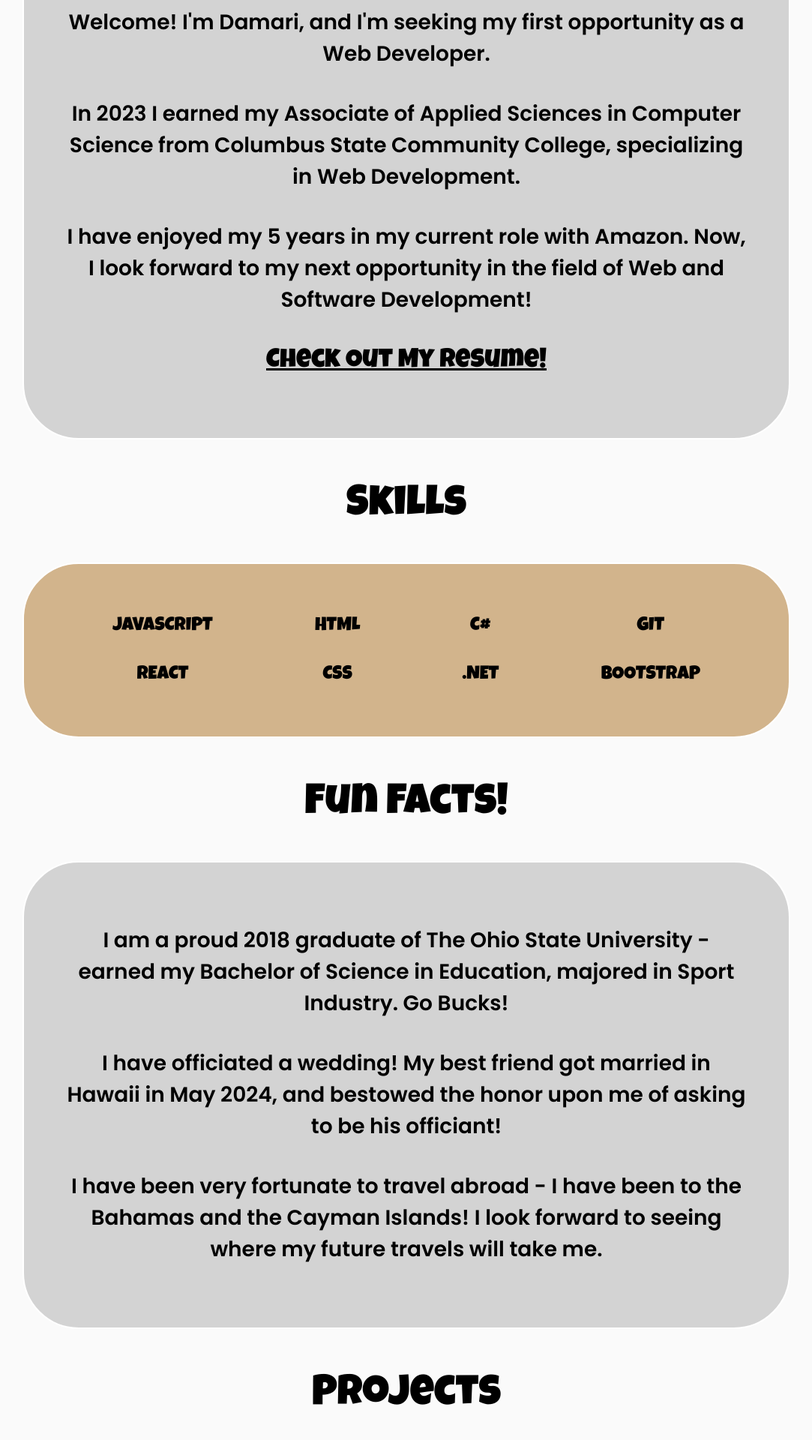
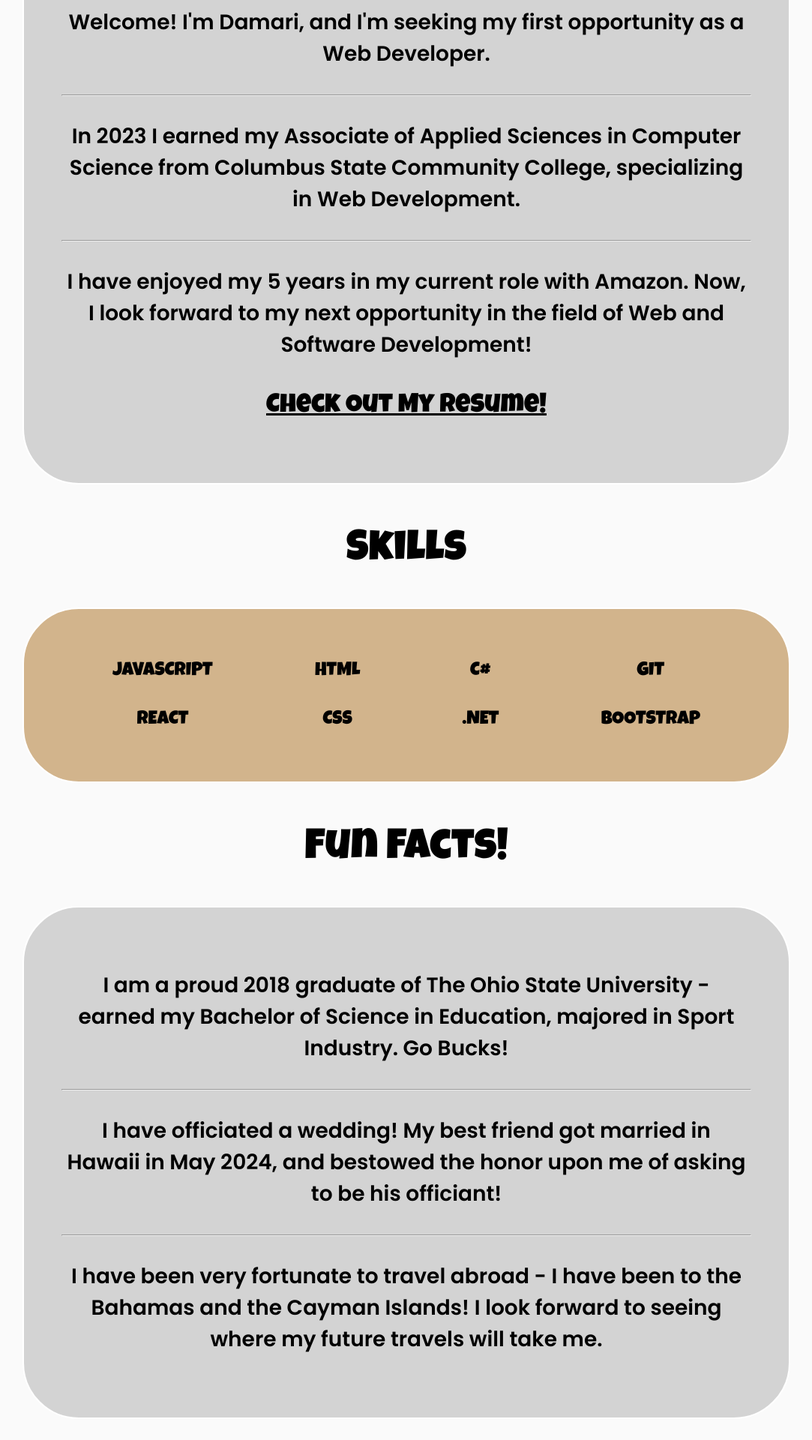
Before and after one commit to dtharris95/damari-harris-portfolio, a React (Create React App) app: page / in a window 1280 px wide. Shown: the part 960-2880 px from the top of the page at 75% size, without its empty margins (98-1181 px from the left). Built offline with nearby package versions, Linux system fonts and the light colour scheme.

Commit message:
Update index.js

```diff
--- a/src/components/Homepage/index.js
+++ b/src/components/Homepage/index.js
@@ -23,25 +23,18 @@ const Homepage = () => {
 
         <div className="about-section">
           <h2 className="about-me">About Me</h2>
-
-          {/* <div className="image-container">
-            <img
-              aria-label="On vacation"
-              className="vacation-img"
-              src={vacation}
-            ></img>
-          </div> */}
-
           <div className="info-container">
             <p className="info-text">
               Welcome! I'm Damari, and I'm seeking my first opportunity as a Web
               Developer.
             </p>
+            <hr></hr>
             <p className="info-text">
               In 2023 I earned my Associate of Applied Sciences in Computer
               Science from Columbus State Community College, specializing in Web
               Development.
             </p>
+            <hr></hr>
             <p className="info-text">
               I have enjoyed my 5 years in my current role with Amazon. Now, I
               look forward to my next opportunity in the field of Web and
@@ -83,11 +76,13 @@ const Homepage = () => {
               my Bachelor of Science in Education, majored in Sport Industry. Go
               Bucks!
             </p>
+            <hr></hr>
             <p className="info-text">
               I have officiated a wedding! My best friend got married in Hawaii
               in May 2024, and bestowed the honor upon me of asking to be his
               officiant!
             </p>
+            <hr></hr>
             <p className="info-text">
               I have been very fortunate to travel abroad - I have been to the
               Bahamas and the Cayman Islands! I look forward to seeing where my
@@ -97,14 +92,8 @@ const Homepage = () => {
         </div>
 
         <div className="project-section">
-          <h2 className="project-heading">Projects</h2>
           <Cards />
         </div>
-
-        {/* <h2 className="project-heading">Projects</h2>
-        <div>
-          <Cards />
-        </div> */}
       </div>
     </div>
   );
```
